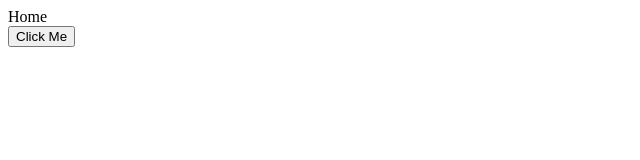
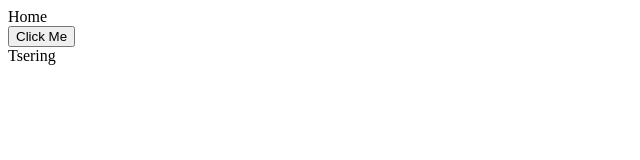
Before and after one commit to steamnp/bfd42, a React (Vite) app: page / in a window 1280 px wide. Shown: the top 160 px of the page, without its empty margins (0-640 px from the left). Built offline with nearby package versions, Linux system fonts and the light colour scheme.

Commit message:
use onClick event

```diff
--- a/src/Home.jsx
+++ b/src/Home.jsx
@@ -1,5 +1,5 @@
 function Home({ randomProp }) {
-  return <div></div>;
+  return <div>{randomProp}</div>;
 }
 
 export default Home;
--- a/src/app.jsx
+++ b/src/app.jsx
@@ -4,7 +4,14 @@ function App() {
   return (
     <div>
       <div>Home</div>
-      <button> Click Me</button>
+      <button
+        onClick={function () {
+          console.log("Heyyyy");
+        }}
+      >
+        {" "}
+        Click Me
+      </button>
       <Home className="container" randomProp="Tsering" />
     </div>
   );
```
